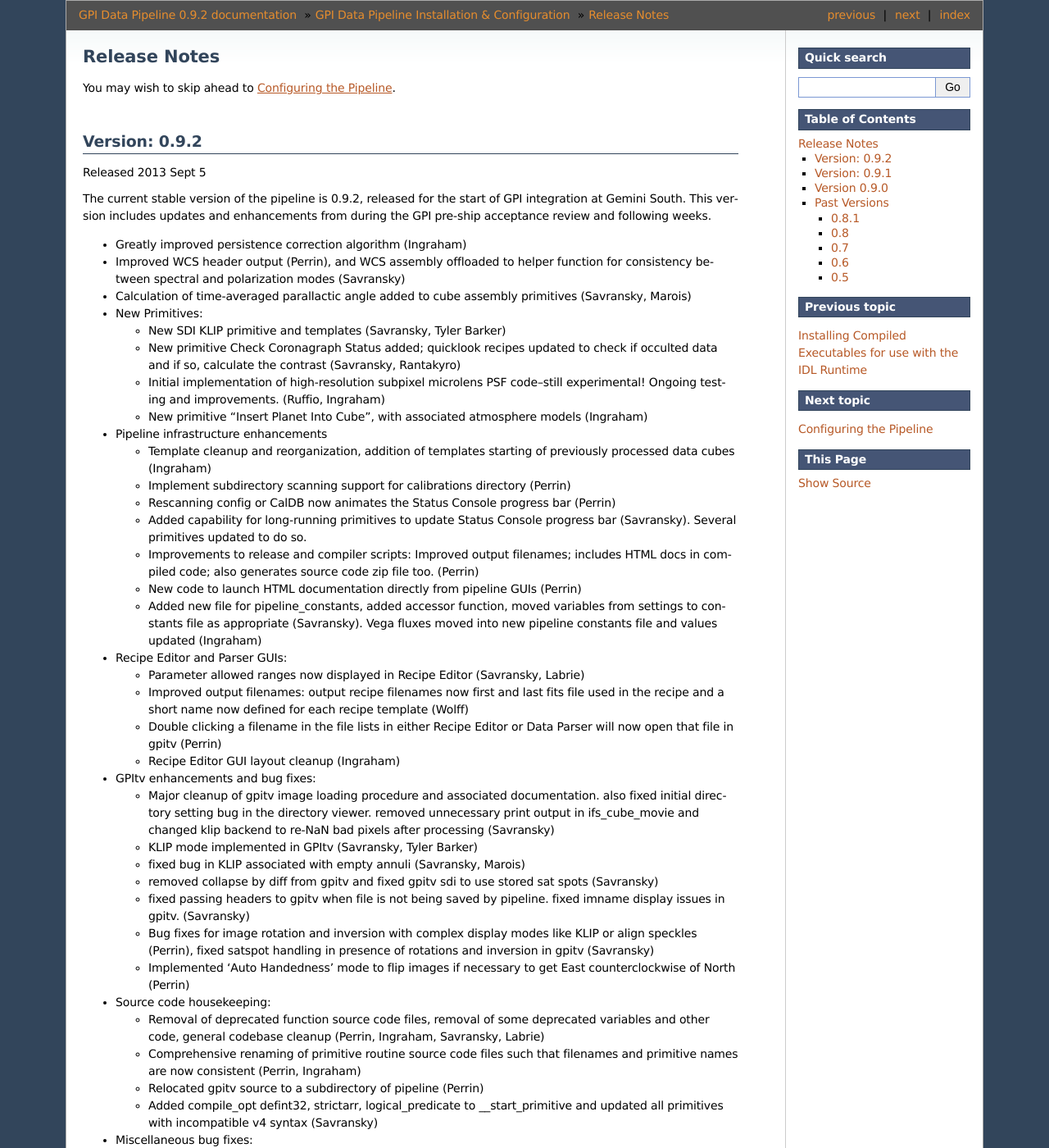
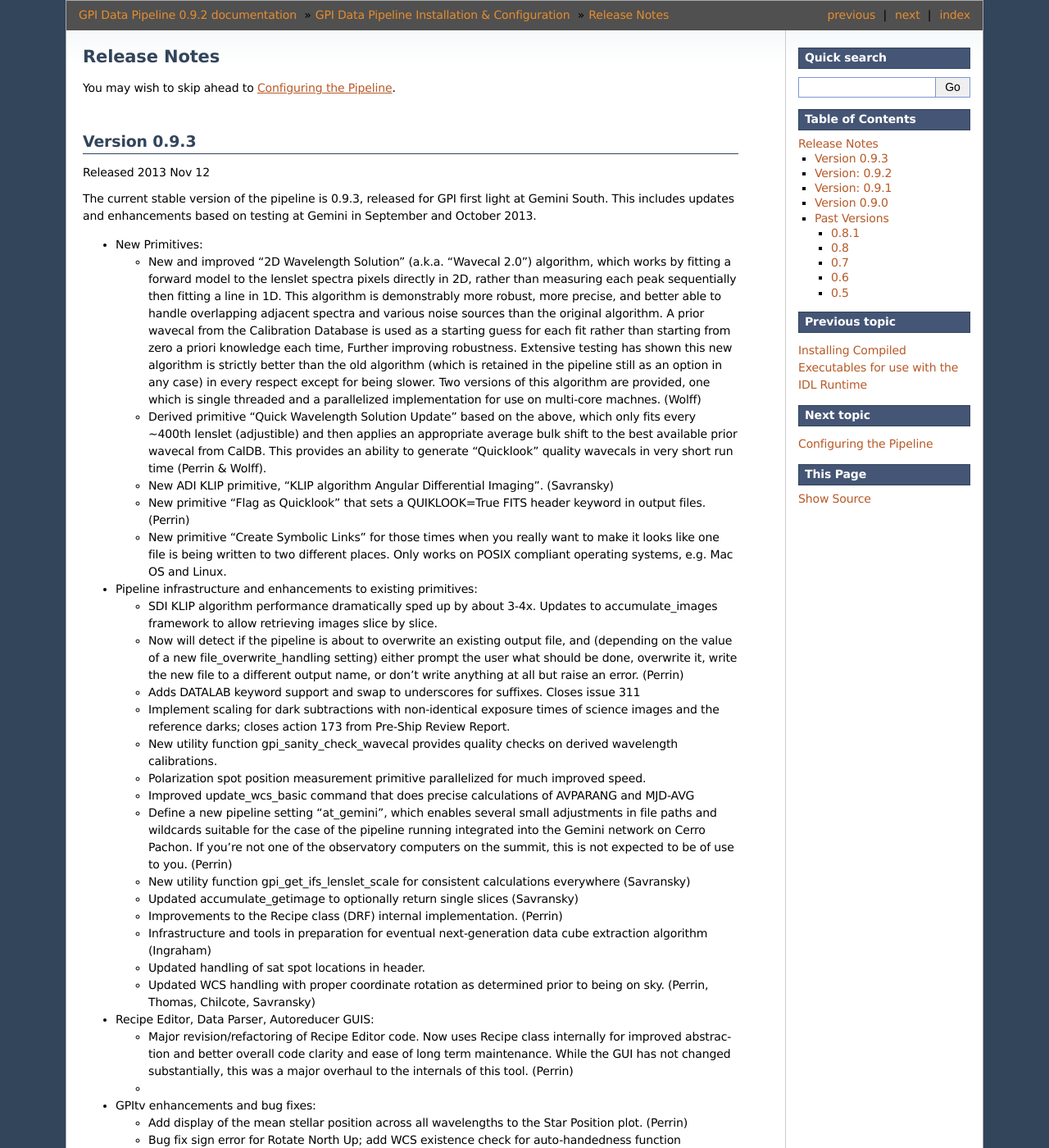
Before and after one commit to geminiplanetimager/gpi_pipeline, a Sphinx documentation site: the page built from documentation/installation/relnotes.rst, in a window 1280 px wide and 1400 px high. Shown: the whole window at 82% size. Built offline with Sphinx 7.4.7, drawn with Linux system fonts in a browser that asks for light colours; formulas are drawn with MathJax 3; some of the changed text lies outside the part shown.

```diff
--- a/documentation/installation/relnotes.rst
+++ b/documentation/installation/relnotes.rst
@@ -6,12 +6,110 @@ Release Notes
 
 You may wish to skip ahead to  :ref:`configuring`.
 
+
+Version 0.9.3
+=========================================
+Released 2013 Nov 12
+
+The current stable version of the pipeline is 0.9.3,
+released for GPI first light at Gemini South. This includes
+updates and enhancements based on testing at Gemini in September and October 2013.
+
+
+* New Primitives:
+
+  * New and improved "2D Wavelength Solution" (a.k.a. "Wavecal 2.0") algorithm,
+    which works by fitting a forward model to the lenslet spectra pixels
+    directly in 2D, rather than measuring each peak sequentially then fitting a
+    line in 1D.  This algorithm is demonstrably more robust, more precise, and
+    better able to handle overlapping adjacent spectra and various noise
+    sources than the original algorithm.  A prior wavecal from the Calibration
+    Database is used as a starting guess for each fit rather than starting from
+    zero a priori knowledge each time, Further improving robustness.  Extensive
+    testing has shown this new algorithm is strictly better than the old
+    algorithm (which is retained in the pipeline still as an option in any
+    case) in every respect except for being slower. Two versions of this
+    algorithm are provided, one which is single threaded and a parallelized
+    implementation for use on multi-core machnes. (Wolff)
+  * Derived primitive "Quick Wavelength Solution Update" based on the above, which only fits
+    every ~400th lenslet (adjustible) and then applies an appropriate average
+    bulk shift to the best available prior wavecal from CalDB. This provides an ability to
+    generate "Quicklook" quality wavecals in very short run time (Perrin & Wolff).
+  * New ADI KLIP primitive, "KLIP algorithm Angular Differential Imaging". (Savransky)
+  * New primitive "Flag as Quicklook" that sets a QUIKLOOK=True FITS header
+    keyword in output files. (Perrin)
+  * New primitive "Create Symbolic Links" for those times when you really want to make
+    it looks like one file is being written to two different places.  Only works on
+    POSIX compliant operating systems, e.g. Mac OS and Linux.
+
+
+
+* Pipeline infrastructure and enhancements to existing primitives:
+
+  * SDI KLIP algorithm performance dramatically sped up by about 3-4x.  Updates to accumulate_images framework
+    to allow retrieving images slice by slice.
+  * Now will detect if the pipeline is about to overwrite an existing output file, and
+    (depending on the value of a new file_overwrite_handling setting) either prompt the user what should be done,
+    overwrite it, write the new file to a different output name, or don't write anything at all but raise an error. (Perrin)
+  * Adds DATALAB keyword support and swap to underscores for suffixes. Closes issue 311
+  * Implement scaling for dark subtractions with non-identical exposure times of science images and the reference darks;
+    closes action 173 from Pre-Ship Review Report.
+  * New utility function gpi_sanity_check_wavecal provides quality checks on
+    derived wavelength calibrations.
+  * Polarization spot position measurement primitive parallelized for much improved speed.
+  * Improved update_wcs_basic command that does precise calculations of AVPARANG and MJD-AVG
+  * Define a new pipeline setting "at_gemini", which enables several small adjustments
+    in file paths and wildcards suitable for the case of the pipeline running integrated into the
+    Gemini network on Cerro Pachon. If you're not one of the observatory computers on the summit, this is not expected to be of use to you. (Perrin)
+  * New utility function gpi_get_ifs_lenslet_scale for consistent calculations everywhere (Savransky)
+  * Updated accumulate_getimage to optionally return single slices (Savransky)
+  * Improvements to the Recipe class (DRF) internal implementation. (Perrin)
+  * Infrastructure and tools in preparation for eventual next-generation data cube extraction algorithm (Ingraham)
+  * Updated handling of sat spot locations in header.
+  * Updated WCS handling with proper coordinate rotation as determined prior to being on sky. (Perrin, Thomas, Chilcote, Savransky)
+
+* Recipe Editor, Data Parser, Autoreducer GUIS:
+
+  * Major revision/refactoring of Recipe Editor code. Now uses Recipe class internally for improved abstraction and better overall
+    code clarity and ease of long term maintenance.  While the GUI has not changed substantially, this was a
+    major overhaul to the internals of this tool. (Perrin)
+  *
+
+* GPItv enhancements and bug fixes:
+
+  * Add display of the mean stellar position across all wavelengths to the Star Position plot. (Perrin)
+  * Bug fix sign error for Rotate North Up; add WCS existence check for auto-handedness function
+
+* Improved documentation and installation guide (Ingraham, Perrin).
+
+  * New FAQ section in the docs (Ingraham)
+
+* Source code housekeeping:
+
+  * Subversion repository reorganized to use standard "trunk", "tags", "branches" directories. (Perrin)
+
+* Miscellaneous bug fixes and minor tasks:
+
+  * 2D plotting should reuse an existing IDL graphics window by default if possible.
+  * Remove obsolete user-changable suffixes feature.  (Perrin)
+  * improved handling for absolute path specs in the middle of a filename string
+  * Improved logging in several places. (Perrin)
+  * Clean up of deprecated code (Ingraham)
+  * Better error message text for read only versus missing output directories (Perrin, Ingraham?
+  * Removed all direct use of CDELT1 & CDELT2 keywords - everything is now handled through extast and getrot. Addressed bug 325. (Savransky)
+  * Various minor bug fixes, typo corrections, and other small stuff.  (Perrin, Ingraham, Savransky)
+
+
+
+
+
+
 Version: 0.9.2
 =========================================
 Released 2013 Sept 5
 
-The current stable version of the pipeline is 0.9.2,
-released for the start of GPI integration at Gemini South. This version
+This version was
+released for the start of GPI integration at Gemini South. It
 includes updates and enhancements from during the GPI pre-ship acceptance review and following weeks.
 
 
```
